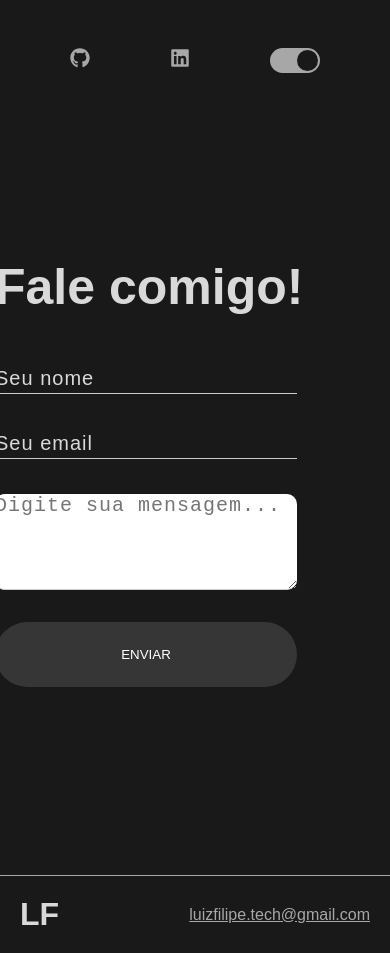
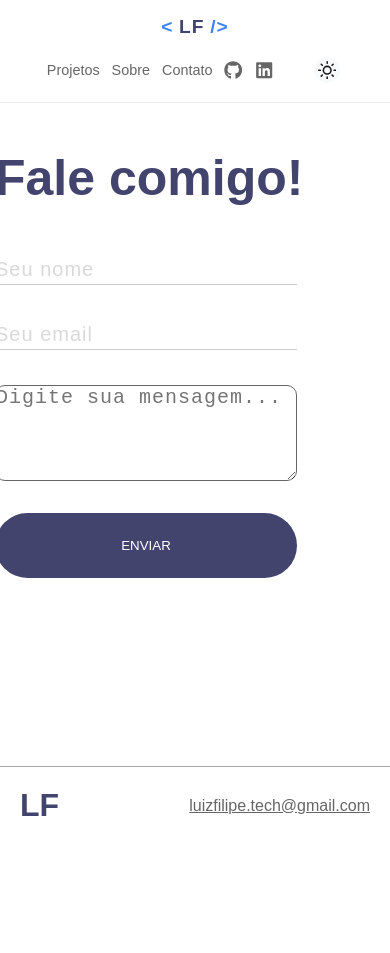
Before and after one commit to Luiz-Suvilao/portfolio, a Next.js app: page /contato in a window 390 px wide. After the commit the page ends 844 px from the top, so only its background shows below. Built offline with nearby package versions, Linux system fonts and the light colour scheme.

Commit message:
feat: refactor header component for improved responsiveness and animations

```diff
--- a/package.json
+++ b/package.json
@@ -10,6 +10,7 @@
   },
   "dependencies": {
     "dotenv": "^16.0.3",
+    "gsap": "^3.15.0",
     "next": "16.2.6",
     "nodemailer": "7.0.11",
     "react": "18.2.0",
--- a/src/components/Header/header.module.scss
+++ b/src/components/Header/header.module.scss
@@ -1,142 +1,286 @@
-@use '../../styles/variables';
+@use "../../styles/variables";
 
 .container {
+  position: fixed;
+  top: 0;
+  left: 0;
+  width: 100%;
+  height: 72px;
+
+  z-index: 999;
+
+  backdrop-filter: blur(18px);
+  -webkit-backdrop-filter: blur(18px);
+
+  border-bottom: 1px solid rgba(255, 255, 255, .08);
+
+  transition:
+          background .3s ease,
+          border-color .3s ease,
+          box-shadow .3s ease;
+}
+
+.content {
+  max-width: 1200px;
+  height: 100%;
+
+  margin: 0 auto;
+  padding: 0 32px;
+
+  display: flex;
+  justify-content: space-between;
+  align-items: center;
+}
+
+.logo {
+
+  display: flex;
+  align-items: center;
+  gap: .35rem;
+
+  font-size: 1.35rem;
+  font-weight: 700;
+  letter-spacing: 1px;
+
+  text-decoration: none;
+
+  transition: .25s;
+
+  span {
+
+    color: #3b82f6;
+    transition: .3s;
+
+  }
+
+  &:hover {
+
+    transform: translateY(-2px);
+
+    span {
+
+      color: #60a5fa;
+
+    }
+
+  }
+
+}
+
+.menu {
+
+  display: flex;
+  align-items: center;
+  gap: 2rem;
+
+  list-style: none;
+
+}
+
+.menuItem {
+
+  display: flex;
+  align-items: center;
+
+  a,
+  button {
+
+    position: relative;
+
+    display: flex;
+    align-items: center;
+    justify-content: center;
+
+    background: transparent;
+    border: none;
+    cursor: pointer;
+
+    font-size: .95rem;
+    font-weight: 500;
+
+    color: inherit;
+
+    padding: .4rem 0;
+
+    transition: .25s;
+
+    text-decoration: none;
+
+    &::after {
+
+      content: "";
+
+      position: absolute;
+
+      left: 0;
+      bottom: -6px;
+
+      width: 0;
+      height: 2px;
+
+      border-radius: 10px;
+
+      background: #3b82f6;
+
+      transition: width .3s ease;
+
+    }
+
+    &:hover {
+
+      color: #3b82f6;
+
+      &::after {
+
         width: 100%;
 
-  .content {
-    max-width: 1280px;
-    margin: 0 auto;
-    display: flex;
-    justify-content: space-between;
-    padding: 20px;
-
-    .backToHome {
-      text-decoration: none;
-
-      &:hover {
-        opacity:0.5;
-      }
       }
 
-    .linkList {
-      display: flex;
-      list-style: none;
-
-      li:not(:last-child) {
-        margin-right: 1rem;
     }
 
-      li span:hover, li a:hover {
-        text-decoration: underline;
   }
 
-      li span, li a {
-        cursor: pointer;
+  svg {
+
     font-size: 1.25rem;
-        text-decoration: none;
+
+    transition: .25s;
+
   }
+
+  &:hover svg {
+
+    transform: translateY(-2px) scale(1.08);
+
   }
-  }
+
 }
 
 .dark {
-  background: variables.$bg-dark;
 
-  .title {
+  background: rgba(10, 10, 12, .72);
+
+  .logo {
+
     color: variables.$title-dark;
+
   }
 
-  .linkList {
-    li span,
-    li a {
+  .menuItem {
+
+    a,
+    button {
+
       color: variables.$subtitle-dark;
+
     }
+
   }
+
 }
 
 .light {
 
-  .title {
+  background: rgba(255, 255, 255, .72);
+
+  border-bottom: 1px solid rgba(0, 0, 0, .08);
+
+  .logo {
+
     color: variables.$title-light;
+
   }
 
-  .linkList {
-    li span,
-    li a {
+  .menuItem {
+
+    a,
+    button {
+
       color: variables.$subtitle-light;
-    }
-  }
+
     }
 
-@media screen and (max-width: 768px) {
-  .container {
-    padding: 20px;
+  }
+
+}
+
+@media (max-width: 900px) {
 
   .content {
-      nav {
-        width: 100%;
+
+    padding: 0 20px;
+
   }
 
-      .title {
-        display: none;
+  .menu {
+
+    gap: 1.2rem;
+
   }
 
-      .linkList {
-        justify-content: space-around;
-      }
-    }
-  }
 }
 
-@media screen and (max-width: 768px) {
+@media (max-width: 768px) {
+
   .container {
-    .content {
-      flex-direction: column;
-      align-items: center;
-      gap: 1rem;
-      padding: 1rem;
+
+    height: auto;
+
   }
 
-    .title {
-      display: block;
-      font-size: 1.5rem;
+  .content {
+
+    flex-direction: column;
+
+    justify-content: center;
+
+    gap: 1rem;
+
+    padding: 1rem;
+
   }
 
-    .linkList {
-      width: 100%;
+  .menu {
+
+    flex-wrap: wrap;
+
     justify-content: center;
-      flex-wrap: wrap;
+
     gap: 1rem;
 
-      li {
-        margin-right: 0 !important;
   }
 
-      li span,
-      li a {
-        font-size: 1rem;
-      }
-    }
-  }
+  .logo {
+
+    font-size: 1.2rem;
+
   }
 
-@media screen and (max-width: 480px) {
-  .container {
-    .content {
-      gap: 0.75rem;
 }
 
-    .linkList {
-      gap: 0.75rem;
+@media (max-width: 480px) {
 
-      li span,
-      li a {
-        font-size: 0.9rem;
+  .menu {
+
+    gap: .75rem;
+
+  }
+
+  .menuItem {
+
+    a,
+    button {
+
+      font-size: .9rem;
+
     }
 
     svg {
-        font-size: 1.25rem;
+
+      font-size: 1.15rem;
+
     }
+
   }
+
 }
-}
--- a/src/components/Header/index.tsx
+++ b/src/components/Header/index.tsx
@@ -1,31 +1,160 @@
-import Link from 'next/link';
+import React, { useEffect, useRef } from "react";
+import Link from "next/link";
 
-import { useTheme } from '../../hooks/theme';
+import { FaGithub, FaLinkedin } from "react-icons/fa";
+import { gsap } from "gsap";
+import { ScrollTrigger } from "gsap/ScrollTrigger";
 
-import styles from './header.module.scss';
+import { useTheme } from "../../hooks/theme";
+
+import SwitchTheme from "../SwitchTheme";
+
+import styles from "./header.module.scss";
+
+gsap.registerPlugin(ScrollTrigger);
+
+interface HeaderProps {
+	projectsRef: React.RefObject<HTMLDivElement>;
+	aboutRef: React.RefObject<HTMLDivElement>;
+}
 
 const Header = ({
-    listItem
-}: {
-    listItem: JSX.Element[]
-}) => {
-    const { isDarkTheme } = useTheme();
+    projectsRef,
+    aboutRef
+}: HeaderProps) => {
+	const {isDarkTheme} = useTheme();
+
+	const headerRef = useRef<HTMLElement>(null);
+
+	useEffect(() => {
+
+		const ctx = gsap.context(() => {
+
+			gsap.from(`.${styles.logo}`, {
+				opacity: 0,
+				x: -40,
+				duration: .8,
+				ease: "power3.out"
+			});
+
+			gsap.from(`.${styles.menuItem}`, {
+				opacity: 0,
+				y: -20,
+				stagger: .08,
+				duration: .6,
+				delay: .2,
+				ease: "power3.out"
+			});
+
+			ScrollTrigger.create({
+				start: 0,
+				end: "max",
+				onUpdate: (self) => {
+
+					gsap.to(headerRef.current, {
+						y: self.direction === 1 ? -110 : 0,
+						duration: .35,
+						ease: "power2.out"
+					});
+
+				}
+			});
+
+		}, headerRef);
+
+		return () => ctx.revert();
+
+	}, []);
+
 	return (
-        <header className={`${styles.container} ${isDarkTheme ? styles.dark : styles.light}`}>
+
+		<header
+			ref={headerRef}
+			className={`
+                ${styles.container}
+                ${isDarkTheme ? styles.dark : styles.light}
+            `}
+		>
+
 			<div className={styles.content}>
-                <Link className={styles.backToHome} href="/">
-                    <h1 className={styles.title}>LF</h1>
+
+				<Link
+					href="/"
+					className={styles.logo}
+				>
+					<span>{"<"}</span>
+					LF
+					<span>{" />"}</span>
 				</Link>
 
 				<nav>
-                    <ul className={styles.linkList}>
-                        {listItem.map((item, index) => (
-                            <li key={index}>{item}</li>
-                        ))}
+
+					<ul className={styles.menu}>
+
+						<li className={styles.menuItem}>
+							<button
+								onClick={() =>
+									projectsRef.current?.scrollIntoView({
+										behavior: "smooth"
+									})
+								}
+							>
+								Projetos
+							</button>
+						</li>
+
+						<li className={styles.menuItem}>
+							<button
+								onClick={() =>
+									aboutRef.current?.scrollIntoView({
+										behavior: "smooth"
+									})
+								}
+							>
+								Sobre
+							</button>
+						</li>
+
+						<li className={styles.menuItem}>
+							<Link href="/contato">
+								Contato
+							</Link>
+						</li>
+
+						<li className={styles.menuItem}>
+							<Link
+								href="https://github.com/Luiz-Suvilao"
+								target="_blank"
+								aria-label="Github"
+							>
+								<FaGithub/>
+							</Link>
+						</li>
+
+						<li className={styles.menuItem}>
+							<Link
+								href="https://www.linkedin.com/in/luiz-filipe-da-silva-de-jesus-490a02182/"
+								target="_blank"
+								aria-label="Linkedin"
+							>
+								<FaLinkedin/>
+							</Link>
+						</li>
+
+						<li className={styles.menuItem}>
+							<SwitchTheme/>
+						</li>
+
 					</ul>
+
 				</nav>
+
 			</div>
+
 		</header>
+
 	);
-}
+
+};
+
 export default Header;
--- a/src/components/SwitchTheme/SwitchTheme.module.scss
+++ b/src/components/SwitchTheme/SwitchTheme.module.scss
@@ -1,45 +1,72 @@
-@use '../../styles/variables';
+.container {
 
-.toggleSwitch {
+  width: 58px;
+  height: 32px;
+
+  border: none;
+  cursor: pointer;
+
+  border-radius: 999px;
+
   position: relative;
-  display: inline-block;
-  width: 50px;
-  height: 25px;
 
-  input[type="checkbox"] {
-    visibility: hidden;
+  background: rgba(255,255,255,.08);
 
-    &:checked + .switch:before {
-      transform: translateX(25px);
-      background-color: variables.$bg-dark;
-    }
+  backdrop-filter: blur(10px);
 
-    &:checked + .switch {
-      background-color: variables.$subtitle-dark;
-    }
+  transition: .3s;
+
+  padding: 0;
+
+  &:hover{
+
+    background: rgba(255,255,255,.12);
+
   }
 
-  .switch {
-    position: absolute;
-    cursor: pointer;
-    background-color: #ccc;
-    border-radius: 25px;
-    top: 0;
-    right: 0;
-    bottom: 0;
-    left: 0;
-    transition: background-color 0.2s ease;
+}
 
-    &:before {
-      position: absolute;
-      content: "";
-      left: 2px;
-      top: 2px;
-      width: 21px;
-      height: 21px;
-      background-color: #aaa;
-      border-radius: 50%;
-      transition: transform 0.3s ease;
-    }
+.thumb{
+
+  width:26px;
+  height:26px;
+
+  border-radius:50%;
+
+  position:absolute;
+
+  top:3px;
+
+  display:flex;
+  align-items:center;
+  justify-content:center;
+
+  transition:.35s cubic-bezier(.4,0,.2,1);
+
+  svg{
+
+    font-size:15px;
+
   }
+
 }
+
+.dark{
+
+  left:3px;
+
+  background:#18181b;
+
+  color:#f8fafc;
+
+}
+
+.light{
+
+  left:29px;
+
+  background:#f8fafc;
+
+  color:#18181b;
+
+}
--- a/src/components/SwitchTheme/index.tsx
+++ b/src/components/SwitchTheme/index.tsx
@@ -1,18 +1,26 @@
-import { useTheme } from '../../hooks/theme';
+import { FiMoon, FiSun } from "react-icons/fi";
 
-import styles from './SwitchTheme.module.scss'
+import { useTheme } from "../../hooks/theme";
 
-const SwitchTheme = () => {
+import styles from "./SwitchTheme.module.scss";
+
+export default function SwitchTheme() {
+
     const { isDarkTheme, toggleTheme } = useTheme();
 
     return (
-        <>
-            <label className={styles.toggleSwitch}>
-                <input type="checkbox" checked={isDarkTheme} onChange={toggleTheme} />
-                <span className={styles.switch} />
-            </label>
-        </>
+        <button
+            className={styles.container}
+            onClick={toggleTheme}
+            aria-label="Alterar tema"
+        >
+            <div
+                className={`${styles.thumb} ${
+                    isDarkTheme ? styles.dark : styles.light
+                }`}
+            >
+                {isDarkTheme ? <FiMoon /> : <FiSun />}
+            </div>
+        </button>
     );
 }
-
-export default SwitchTheme;
--- a/src/hooks/theme.tsx
+++ b/src/hooks/theme.tsx
@@ -1,39 +1,73 @@
 import {
     createContext,
+    useCallback,
     useContext,
+    useEffect,
+    useMemo,
     useState,
-    useMemo,
-    useCallback,
-    ReactNode
-} from 'react';
+    ReactNode,
+} from "react";
 
-interface IThemeContext {
+interface ThemeContextData {
     isDarkTheme: boolean;
     toggleTheme(): void;
 }
 
-interface IThemeProvider {
+const ThemeContext = createContext({} as ThemeContextData);
+
+interface Props {
     children: ReactNode;
 }
 
-const ThemeContext = createContext<IThemeContext>({} as IThemeContext);
+export function ThemeProviderWrapper({ children }: Props) {
+    const [isDarkTheme, setIsDarkTheme] = useState(true);
 
-const ThemeProviderWrapper = ({ children }: IThemeProvider) => {
-    const [ isDarkTheme, setIsDarkTheme] = useState<boolean>(true);
+    useEffect(() => {
+        const storedTheme = localStorage.getItem("theme");
 
-    const toggleTheme = useCallback(() => setIsDarkTheme(!isDarkTheme), [isDarkTheme]);
+        if (storedTheme) {
+            setIsDarkTheme(storedTheme === "dark");
+            return;
+        }
 
-    const themeProviderValue = useMemo(() => ({isDarkTheme, toggleTheme}), [isDarkTheme, toggleTheme]);
+        const prefersDark = window.matchMedia(
+            "(prefers-color-scheme: dark)"
+        ).matches;
+
+        setIsDarkTheme(prefersDark);
+    }, []);
+
+    useEffect(() => {
+        document.documentElement.setAttribute(
+            "data-theme",
+            isDarkTheme ? "dark" : "light"
+        );
+
+        localStorage.setItem(
+            "theme",
+            isDarkTheme ? "dark" : "light"
+        );
+    }, [isDarkTheme]);
+
+    const toggleTheme = useCallback(() => {
+        setIsDarkTheme((old) => !old);
+    }, []);
+
+    const value = useMemo(
+        () => ({
+            isDarkTheme,
+            toggleTheme,
+        }),
+        [isDarkTheme, toggleTheme]
+    );
 
     return (
-        <ThemeContext.Provider value={themeProviderValue}>
+        <ThemeContext.Provider value={value}>
             {children}
         </ThemeContext.Provider>
     );
 }
 
-function useTheme(): IThemeContext {
+export function useTheme() {
     return useContext(ThemeContext);
 }
-
-export { ThemeProviderWrapper, useTheme };
```
Also changed, not shown: src/pages/index.tsx (+2 -26 lines), 1 other file (tests, documents, lock files or other folders). Lines whose indentation alone changed are shown as unchanged.
